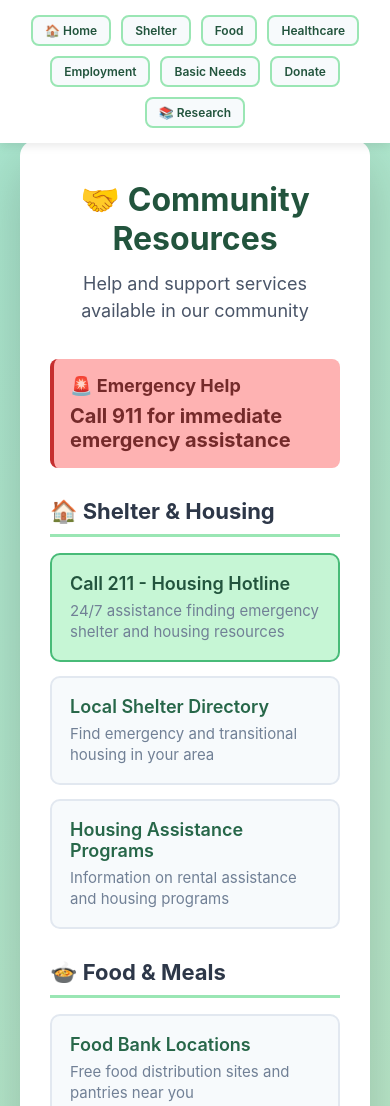
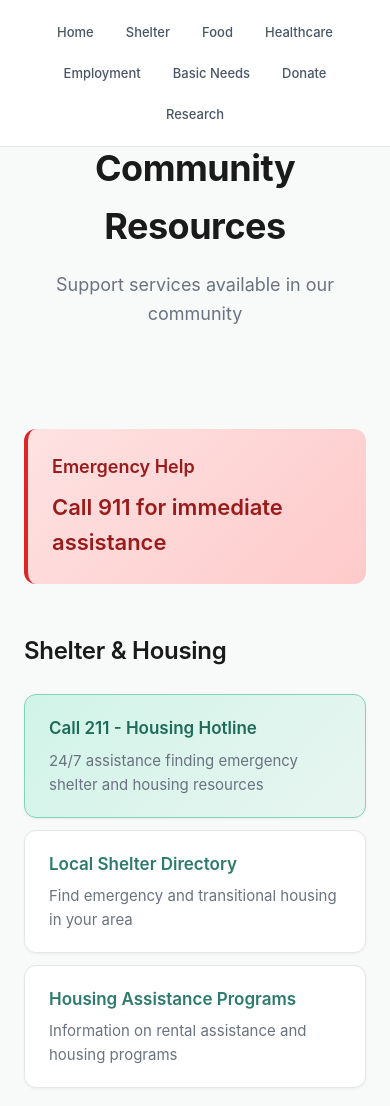
Before and after one commit to Serboop/Community-Resources-Project-References, a plain HTML site: page index.html in a window 390 px wide. Shown: the top 1106 px of the page. Drawn offline with Linux system fonts and the light colour scheme.

Commit message:
modern index.html

```diff
--- a/index.html
+++ b/index.html
@@ -17,10 +17,9 @@
 
         body {
             font-family: -apple-system, BlinkMacSystemFont, 'Segoe UI', Roboto, Oxygen, Ubuntu, Cantarell, sans-serif;
-            background: linear-gradient(135deg, #a8e6cf 0%, #dcedc1 100%);
-            min-height: 100vh;
-            padding: 20px;
-            padding-top: 100px;
+            background: #f8faf9;
+            color: #1a1a1a;
+            line-height: 1.6;
         }
 
         .nav {
@@ -28,10 +27,11 @@
             top: 0;
             left: 0;
             right: 0;
-            background: white;
-            box-shadow: 0 2px 10px rgba(0, 0, 0, 0.1);
+            background: rgba(255, 255, 255, 0.95);
+            backdrop-filter: blur(10px);
+            border-bottom: 1px solid #e5e7e6;
             z-index: 1000;
-            padding: 15px 20px;
+            padding: 16px 24px;
         }
 
         .nav-container {
@@ -39,159 +39,153 @@
             margin: 0 auto;
             display: flex;
             flex-wrap: wrap;
-            gap: 10px;
+            gap: 8px;
             justify-content: center;
             align-items: center;
         }
 
         .nav-link {
             padding: 8px 16px;
-            background: #f7fafc;
-            border: 2px solid #9ae6b4;
-            border-radius: 8px;
+            background: transparent;
+            border: none;
+            border-radius: 6px;
             text-decoration: none;
-            color: #22543d;
-            font-weight: 600;
+            color: #4a5568;
+            font-weight: 500;
             font-size: 14px;
             transition: all 0.2s;
         }
 
         .nav-link:hover {
-            background: #9ae6b4;
-            transform: translateY(-2px);
+            background: #e8f5f0;
+            color: #2d7a6e;
         }
 
         .container {
-            max-width: 650px;
+            max-width: 800px;
             width: 100%;
-            background: white;
-            border-radius: 16px;
-            box-shadow: 0 20px 60px rgba(0, 0, 0, 0.2);
-            padding: 40px 30px;
-            margin: 0 auto 30px;
+            margin: 0 auto;
+            padding: 100px 24px 60px;
         }
 
-        .header {
+        .hero {
             text-align: center;
-            margin-bottom: 35px;
+            margin-bottom: 60px;
+            padding: 40px 0;
         }
 
         h1 {
-            font-size: 32px;
-            color: #22543d;
-            margin-bottom: 12px;
+            font-size: 48px;
+            font-weight: 700;
+            color: #1a1a1a;
+            margin-bottom: 16px;
+            letter-spacing: -0.5px;
         }
 
         .subtitle {
-            color: #4a5568;
-            font-size: 18px;
-            line-height: 1.5;
+            color: #6b7280;
+            font-size: 20px;
+            font-weight: 400;
         }
 
         .emergency-banner {
-            background: #feb2b2;
-            border-left: 4px solid #c53030;
-            padding: 16px;
-            margin-bottom: 30px;
-            border-radius: 8px;
+            background: linear-gradient(135deg, #fee2e2 0%, #fecaca 100%);
+            border-left: 4px solid #dc2626;
+            padding: 24px;
+            margin-bottom: 48px;
+            border-radius: 12px;
         }
 
         .emergency-banner h2 {
-            color: #742a2a;
+            color: #991b1b;
             font-size: 18px;
+            font-weight: 600;
             margin-bottom: 8px;
         }
 
         .emergency-banner p {
-            color: #742a2a;
-            font-size: 20px;
-            font-weight: bold;
+            color: #991b1b;
+            font-size: 22px;
+            font-weight: 600;
         }
 
         .section {
-            margin-bottom: 30px;
+            margin-bottom: 56px;
             scroll-margin-top: 100px;
         }
 
         .section h2 {
-            font-size: 22px;
-            color: #2d3748;
-            margin-bottom: 16px;
-            padding-bottom: 10px;
-            border-bottom: 3px solid #9ae6b4;
-            display: flex;
-            align-items: center;
-            gap: 8px;
+            font-size: 28px;
+            font-weight: 600;
+            color: #1a1a1a;
+            margin-bottom: 24px;
+            letter-spacing: -0.3px;
         }
 
         .link-item {
             display: block;
-            padding: 18px;
-            margin-bottom: 14px;
-            background: #f7fafc;
-            border-radius: 10px;
+            padding: 20px 24px;
+            margin-bottom: 12px;
+            background: white;
+            border-radius: 12px;
             text-decoration: none;
-            color: #2d3748;
-            transition: all 0.2s ease;
-            border: 2px solid #e2e8f0;
+            color: #1a1a1a;
+            transition: all 0.25s ease;
+            border: 1px solid #e5e7e6;
+            box-shadow: 0 1px 3px rgba(0, 0, 0, 0.05);
         }
 
         .link-item:hover {
-            background: #edf2f7;
             transform: translateY(-2px);
-            box-shadow: 0 6px 16px rgba(0, 0, 0, 0.1);
-            border-color: #48bb78;
-        }
-
-        .link-item:active {
-            transform: translateY(0);
+            box-shadow: 0 8px 24px rgba(45, 122, 110, 0.12);
+            border-color: #a8d5cc;
         }
 
         .link-title {
             font-weight: 600;
-            font-size: 18px;
+            font-size: 17px;
             margin-bottom: 6px;
-            color: #276749;
+            color: #2d7a6e;
         }
 
         .link-description {
             font-size: 15px;
-            color: #718096;
-            line-height: 1.4;
+            color: #6b7280;
         }
 
         .phone-link {
-            background: #c6f6d5;
-            border-color: #48bb78;
+            background: linear-gradient(135deg, #d1f4e8 0%, #e8f5f0 100%);
+            border-color: #81d4bb;
         }
 
         .phone-link .link-title {
-            color: #22543d;
+            color: #1e6b5a;
         }
 
         .citation {
-            padding: 16px;
-            margin-bottom: 14px;
-            background: #f7fafc;
-            border-radius: 10px;
-            border: 2px solid #e2e8f0;
+            padding: 20px 24px;
+            margin-bottom: 16px;
+            background: white;
+            border-radius: 12px;
+            border: 1px solid #e5e7e6;
+            box-shadow: 0 1px 3px rgba(0, 0, 0, 0.05);
         }
 
         .citation-title {
             font-weight: 600;
             font-size: 16px;
-            color: #2d3748;
-            margin-bottom: 6px;
+            color: #1a1a1a;
+            margin-bottom: 8px;
         }
 
         .citation-info {
             font-size: 14px;
-            color: #718096;
-            line-height: 1.5;
+            color: #6b7280;
+            line-height: 1.6;
         }
 
         .citation-link {
-            color: #48bb78;
+            color: #2d7a6e;
             text-decoration: none;
             font-weight: 500;
         }
@@ -200,23 +194,45 @@
             text-decoration: underline;
         }
 
+        .intro-text {
+            color: #6b7280;
+            margin-bottom: 28px;
+            font-size: 16px;
+            line-height: 1.7;
+        }
+
         .footer {
             text-align: center;
-            margin-top: 35px;
-            padding-top: 20px;
-            border-top: 2px solid #e2e8f0;
-            color: #718096;
+            margin-top: 72px;
+            padding-top: 32px;
+            border-top: 1px solid #e5e7e6;
+            color: #9ca3af;
             font-size: 15px;
-            line-height: 1.6;
+        }
+
+        .footer p {
+            margin-bottom: 8px;
+        }
+
+        .footer strong {
+            color: #6b7280;
         }
 
         @media (max-width: 600px) {
-            body {
-                padding-top: 140px;
+            h1 {
+                font-size: 36px;
+            }
+
+            .subtitle {
+                font-size: 18px;
+            }
+
+            .section h2 {
+                font-size: 24px;
             }
 
             .nav-link {
-                font-size: 12px;
+                font-size: 13px;
                 padding: 6px 12px;
             }
         }
@@ -225,30 +241,30 @@
 <body>
     <nav class="nav">
         <div class="nav-container">
-            <a href="#home" class="nav-link">🏠 Home</a>
+            <a href="#home" class="nav-link">Home</a>
             <a href="#shelter" class="nav-link">Shelter</a>
             <a href="#food" class="nav-link">Food</a>
             <a href="#healthcare" class="nav-link">Healthcare</a>
             <a href="#employment" class="nav-link">Employment</a>
             <a href="#basic-needs" class="nav-link">Basic Needs</a>
             <a href="#donate" class="nav-link">Donate</a>
-            <a href="#research" class="nav-link">📚 Research</a>
+            <a href="#research" class="nav-link">Research</a>
         </div>
     </nav>
 
-    <div class="container" id="home">
-        <div class="header">
-            <h1>🤝 Community Resources</h1>
-            <p class="subtitle">Help and support services available in our community</p>
+    <div class="container">
+        <div class="hero" id="home">
+            <h1>Community Resources</h1>
+            <p class="subtitle">Support services available in our community</p>
         </div>
 
         <div class="emergency-banner">
-            <h2>🚨 Emergency Help</h2>
-            <p>Call 911 for immediate emergency assistance</p>
+            <h2>Emergency Help</h2>
+            <p>Call 911 for immediate assistance</p>
         </div>
 
         <div class="section" id="shelter">
-            <h2>🏠 Shelter & Housing</h2>
+            <h2>Shelter & Housing</h2>
             <a href="tel:211" class="link-item phone-link">
                 <div class="link-title">Call 211 - Housing Hotline</div>
                 <div class="link-description">24/7 assistance finding emergency shelter and housing resources</div>
@@ -264,7 +280,7 @@
         </div>
 
         <div class="section" id="food">
-            <h2>🍲 Food & Meals</h2>
+            <h2>Food & Meals</h2>
             <a href="https://example.com/food-banks" class="link-item">
                 <div class="link-title">Food Bank Locations</div>
                 <div class="link-description">Free food distribution sites and pantries near you</div>
@@ -276,7 +292,7 @@
         </div>
 
         <div class="section" id="healthcare">
-            <h2>🏥 Healthcare</h2>
+            <h2>Healthcare</h2>
             <a href="https://example.com/free-clinics" class="link-item">
                 <div class="link-title">Free & Low-Cost Clinics</div>
                 <div class="link-description">Medical care regardless of ability to pay</div>
@@ -292,7 +308,7 @@
         </div>
 
         <div class="section" id="employment">
-            <h2>💼 Employment & Services</h2>
+            <h2>Employment & Services</h2>
             <a href="https://example.com/job-training" class="link-item">
                 <div class="link-title">Job Training & Placement</div>
                 <div class="link-description">Free skills training and employment assistance</div>
@@ -308,7 +324,7 @@
         </div>
 
         <div class="section" id="basic-needs">
-            <h2>🧥 Basic Needs</h2>
+            <h2>Basic Needs</h2>
             <a href="https://example.com/clothing" class="link-item">
                 <div class="link-title">Clothing & Supplies</div>
                 <div class="link-description">Free clothing, hygiene items, and essential supplies</div>
@@ -320,7 +336,7 @@
         </div>
 
         <div class="section" id="donate">
-            <h2>💝 Ways to Help & Donate</h2>
+            <h2>Ways to Help</h2>
             <a href="https://example.com/donate-money" class="link-item">
                 <div class="link-title">Make a Financial Donation</div>
                 <div class="link-description">Support local organizations serving our community</div>
@@ -340,8 +356,8 @@
         </div>
 
         <div class="section" id="research">
-            <h2>📚 Research & Studies</h2>
-            <p style="color: #4a5568; margin-bottom: 20px; line-height: 1.6;">
+            <h2>Research & Studies</h2>
+            <p class="intro-text">
                 The following studies and research informed this resource page and highlight the importance of accessible community support.
             </p>
 
@@ -373,7 +389,7 @@
         <div class="footer">
             <p><strong>You are not alone.</strong></p>
             <p>Help is available. All services are confidential.</p>
-            <p style="margin-top: 10px; font-size: 14px;">Last updated: November 2025</p>
+            <p style="margin-top: 16px; font-size: 14px;">Last updated: November 2025</p>
         </div>
     </div>
 </body>
```
